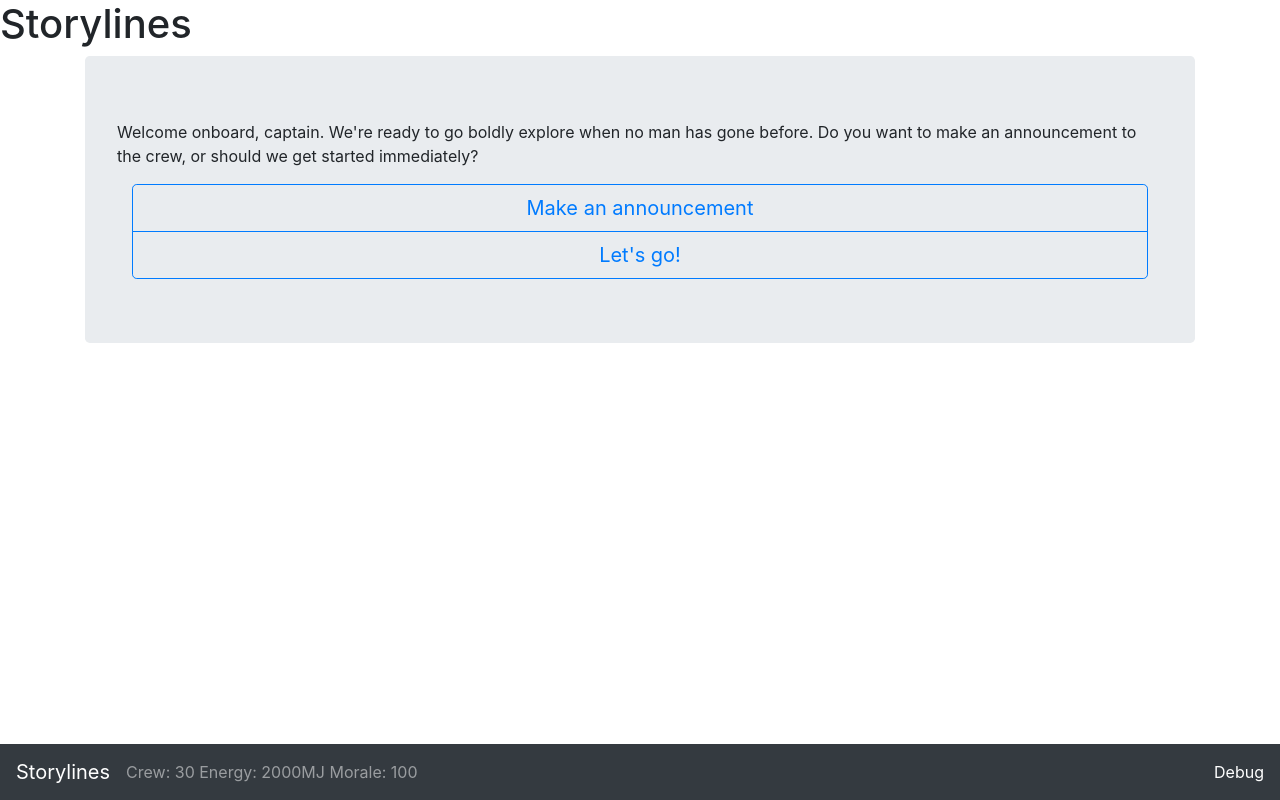
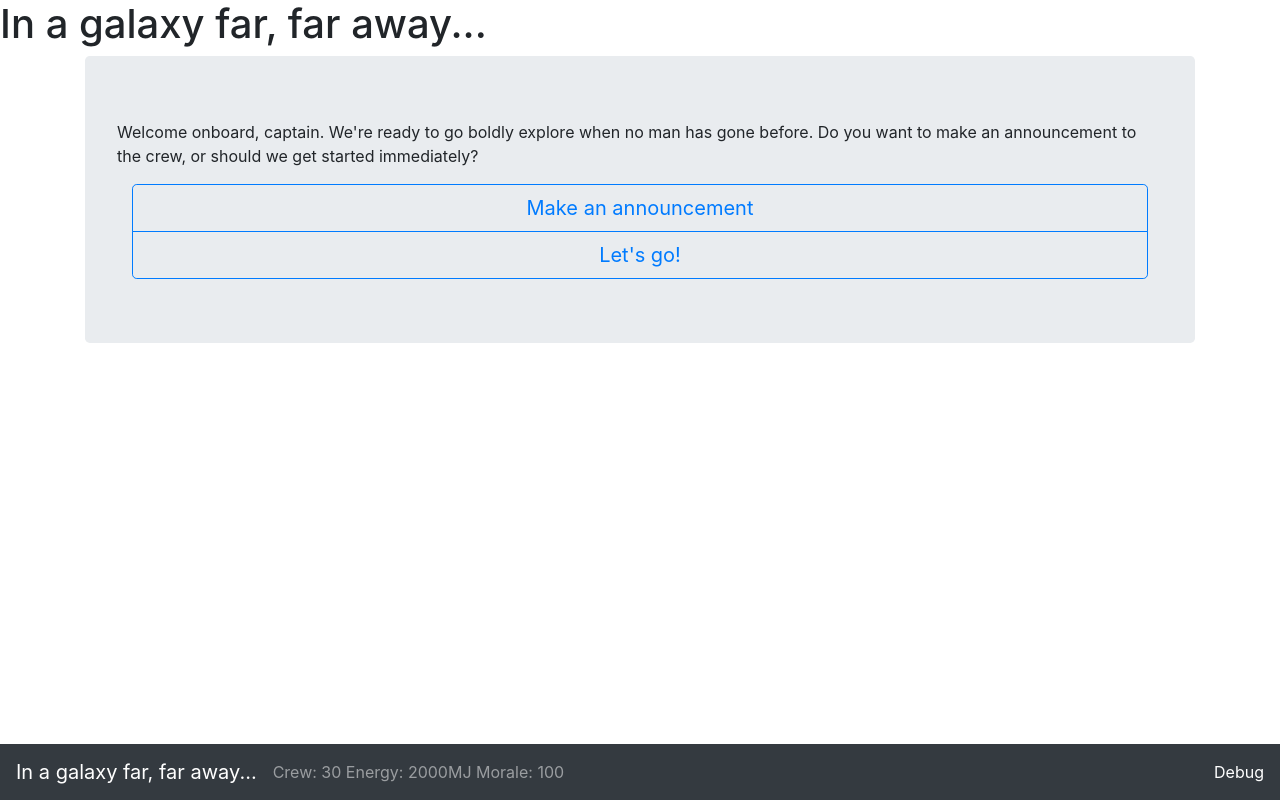
Before and after one commit to Neamar/storylines, a website: page frontend/index.html in a window 1280 px wide. Drawn offline with nearby package versions, Linux system fonts and the light colour scheme.

Commit message:
Display story title in UI

```diff
--- a/frontend/index.html
+++ b/frontend/index.html
@@ -47,6 +47,8 @@ function startStory(story) {
   debugTooltip.addEventListener('mouseenter', () => {
     debugTooltip.title = JSON.stringify(storyline.state, null, 4);
   });
+
+  Array.from(document.getElementsByClassName('story-title')).forEach(e => e.textContent = storyline.title);
 }
 
 
```
